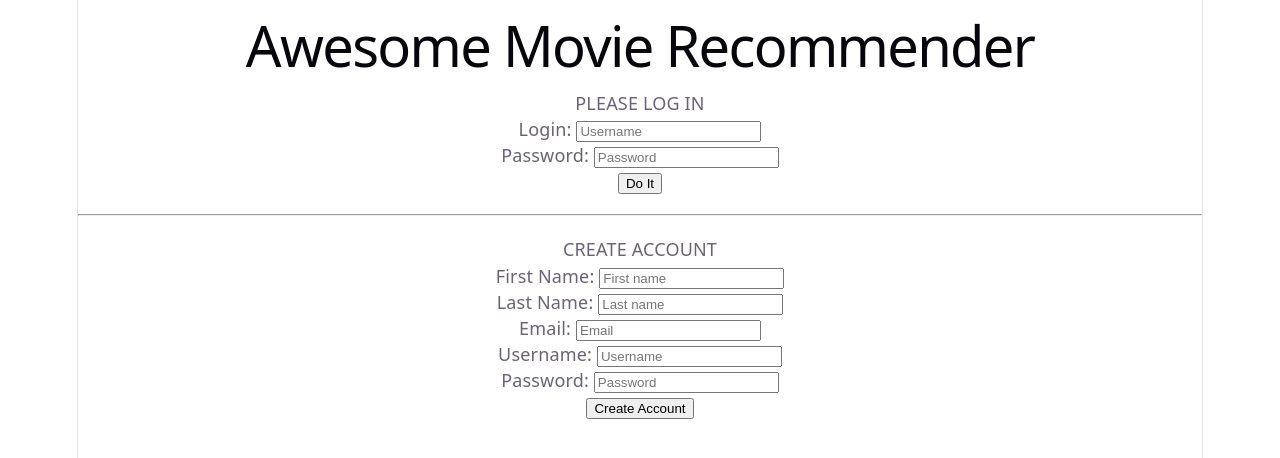
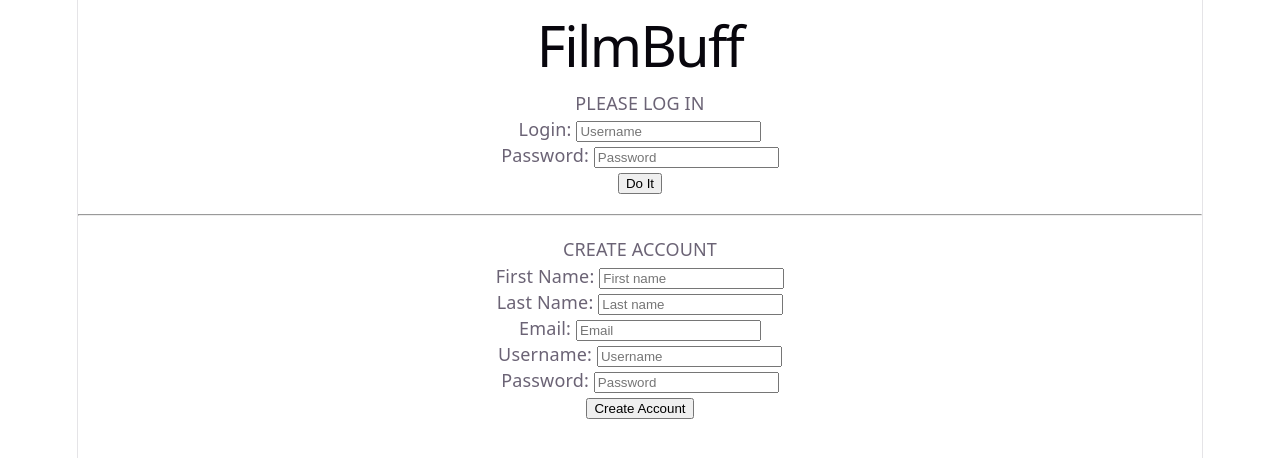
Before and after one commit to TheKauanLima/COP4331LargeProject, a React (Vite) app in the folder cards/frontend/: page / in a window 1280 px wide. Shown: the top 458 px of the page. Built offline with nearby package versions, Linux system fonts and the light colour scheme.

Commit message:
title change

```diff
--- a/cards/frontend/src/components/PageTitle.tsx
+++ b/cards/frontend/src/components/PageTitle.tsx
@@ -1,7 +1,7 @@
 function PageTitle()
 {
     return(
-        <h1 id="title">Awesome Movie Recommender</h1>
+        <h1 id="title">FilmBuff</h1>
     );
 };
 
```
